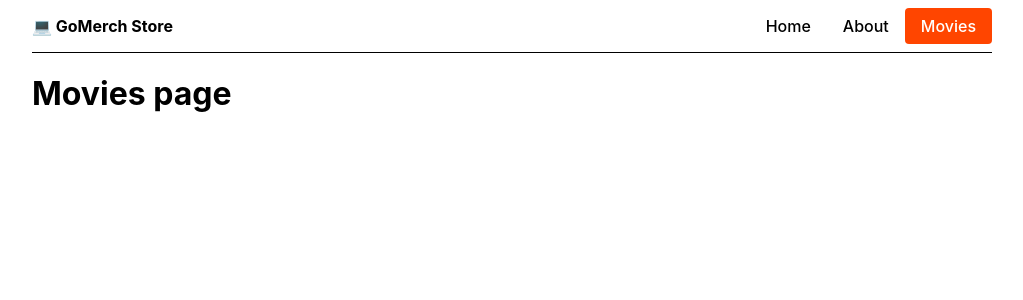
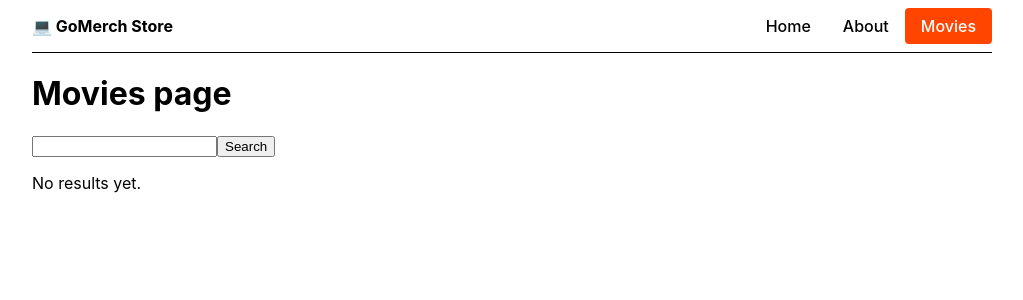
Before and after one commit to Paulina-Maciesowicz/goit-react-hw-05-movies, a React (Create React App) app: page /movies in a window 1280 px wide. Shown: the top 300 px of the page, without its empty margins (128-1151 px from the left). Built offline with nearby package versions, Linux system fonts and the light colour scheme.

Commit message:
update
update

```diff
--- /dev/null
+++ b/src/components/Search/Search.jsx
@@ -0,0 +1,84 @@
+import { useState, useEffect } from 'react';
+import { Link, useSearchParams } from 'react-router-dom';
+// import { key } from '../../asset/pass';
+import { Loader } from 'components/Loader/Loader';
+import { fetchSearchMovies } from 'components/fetchData';
+
+export function SearchMovies() {
+  const [query, setQuery] = useState('');
+  const [results, setResults] = useState([]);
+  const [searchParams, setSearchParams] = useSearchParams();
+  const movieName = searchParams.get('query') ?? '';
+  const [isLoading, setIsLoading] = useState(false);
+
+  const firstFetchMovie = movieName;
+
+  useEffect(() => {
+    if (firstFetchMovie === '') {
+      return;
+    }
+    setIsLoading(true);
+    const fetchMovie = async () => {
+      try {
+        const hits = await fetchSearchMovies(query);
+        setResults(hits);
+        setIsLoading(false);
+      } catch (error) {
+        console.error('Error fetching movie:', error);
+        setIsLoading(false);
+      }
+    };
+
+    fetchMovie();
+  }, [firstFetchMovie, query]);
+
+  const handleChange = event => {
+    setQuery(event.target.value);
+  };
+
+  const handleSubmit = async event => {
+    setIsLoading(true);
+    event.preventDefault();
+    try {
+      const hits = await fetchSearchMovies(query);
+      setResults(hits);
+      setIsLoading(false);
+      setSearchParams(`query=${query}`);
+    } catch (error) {
+      console.error('Error searching for movie:', error);
+      setIsLoading(false);
+    }
+  };
+
+  return (
+    <div>
+      <form onSubmit={handleSubmit}>
+        <label>
+          <input type="text" value={query} onChange={handleChange} />
+        </label>
+        <button type="submit">Search</button>
+      </form>
+      {isLoading && <Loader />}
+      {results.length === 0 ? (
+        <p>No results yet.</p>
+      ) : (
+        <ul>
+          {results.map(result => (
+            <li key={result.id}>
+              <Link
+                to={`/goit-react-hw-05-movies/movies/${result.id}`}
+                state={{
+                  from: `/goit-react-hw-05-movies/movies?${searchParams}`,
+                }}
+              >
+                {result.title}
+              </Link>
+            </li>
+          ))}
+        </ul>
+      )}
+    </div>
+  );
+}
+
+export default SearchMovies;
--- a/src/components/fetchData.js
+++ b/src/components/fetchData.js
@@ -10,3 +10,16 @@ export const fetchData = async () => {
     throw error;
   }
 };
+
+export const fetchSearchMovies = async (query, page = 1) => {
+  try {
+    const table = await fetch(
+      `https://api.themoviedb.org/3/search/movie?api_key=474a901dde83d12b9be138b9ccc9ba9f&language=en-US&query=${query}&page=${page}&include_adult=false`
+    );
+    const data = await table.json();
+    console.log(data);
+    return data.results;
+    } catch (error) {
+      throw error;
+    }
+  }
--- a/src/pages/Home.jsx
+++ b/src/pages/Home.jsx
@@ -1,10 +1,12 @@
 import { MovieGallery } from "components/GetTrending/GetTrending";
+
 
 export const Home = () => {
   return (
     <main>
       <h1>Welcome</h1>
       <MovieGallery />
+
       <img src="https://via.placeholder.com/960x240" alt="" />
       <p>
         Lorem, ipsum dolor sit amet consectetur adipisicing elit. Iusto,
--- a/src/pages/Movies.jsx
+++ b/src/pages/Movies.jsx
@@ -1,7 +1,10 @@
+import { SearchMovies } from 'components/Search/Search';
+
 export const Movies = () => {
   return (
     <main>
       <h1>Movies page</h1>
+      <SearchMovies />
     </main>
   );
 };
```
Also changed, not shown: src/components/Search/Search.module.css (added).
